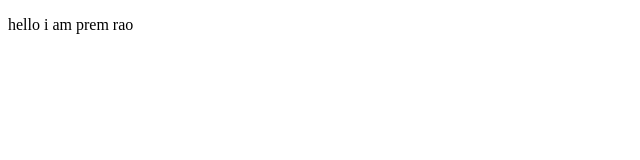
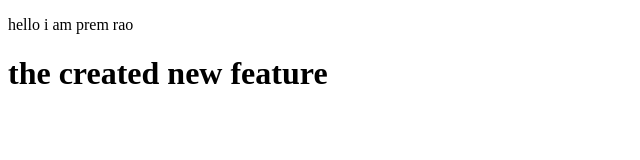
Before and after one commit to premjirao/localrepo, a plain HTML site: page index.html in a window 1280 px wide. Shown: the whole page, without its empty margins (0-640 px from the left). Drawn offline with Linux system fonts and the light colour scheme.

Commit message:
Nothing just learning

```diff
--- a/index.html
+++ b/index.html
@@ -10,5 +10,6 @@
     <p>
         hello i am prem rao
     </p>
+    <h1> the created new feature</h1>
 </body>
 </html>
```
